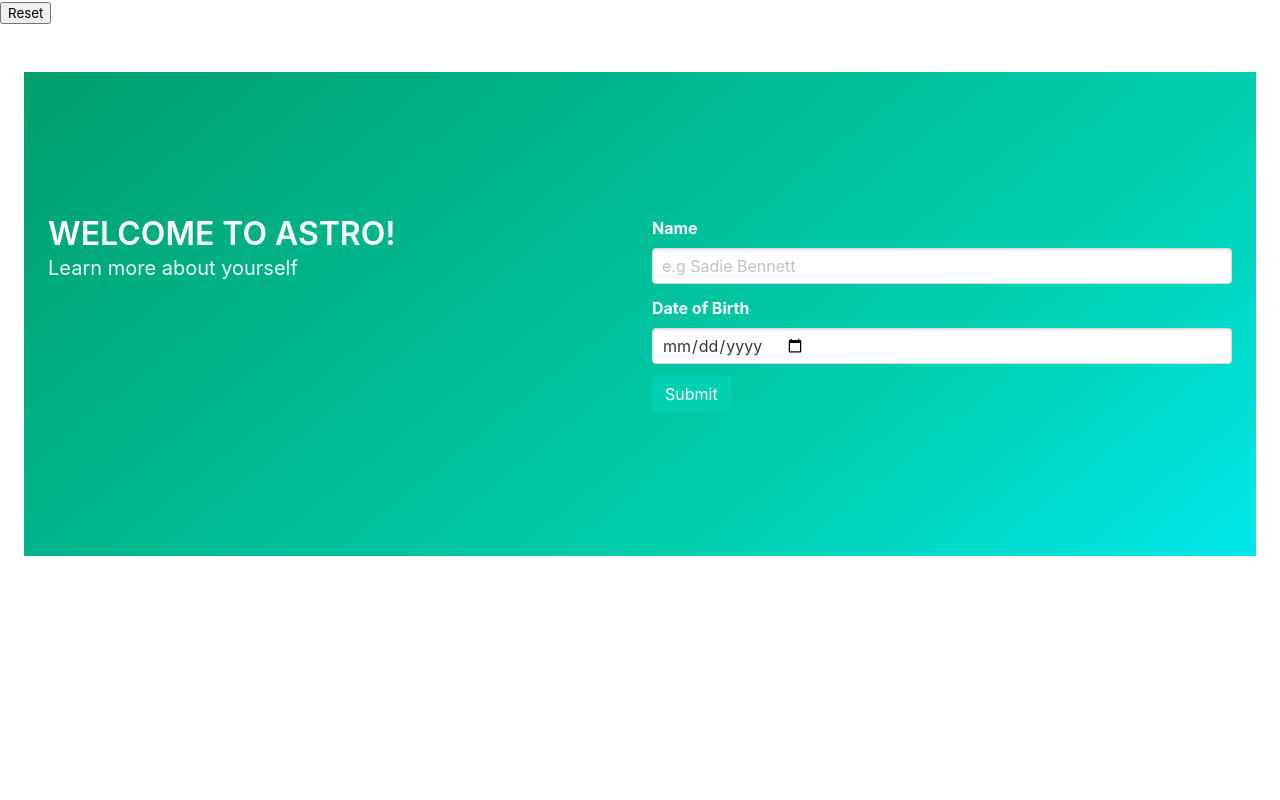
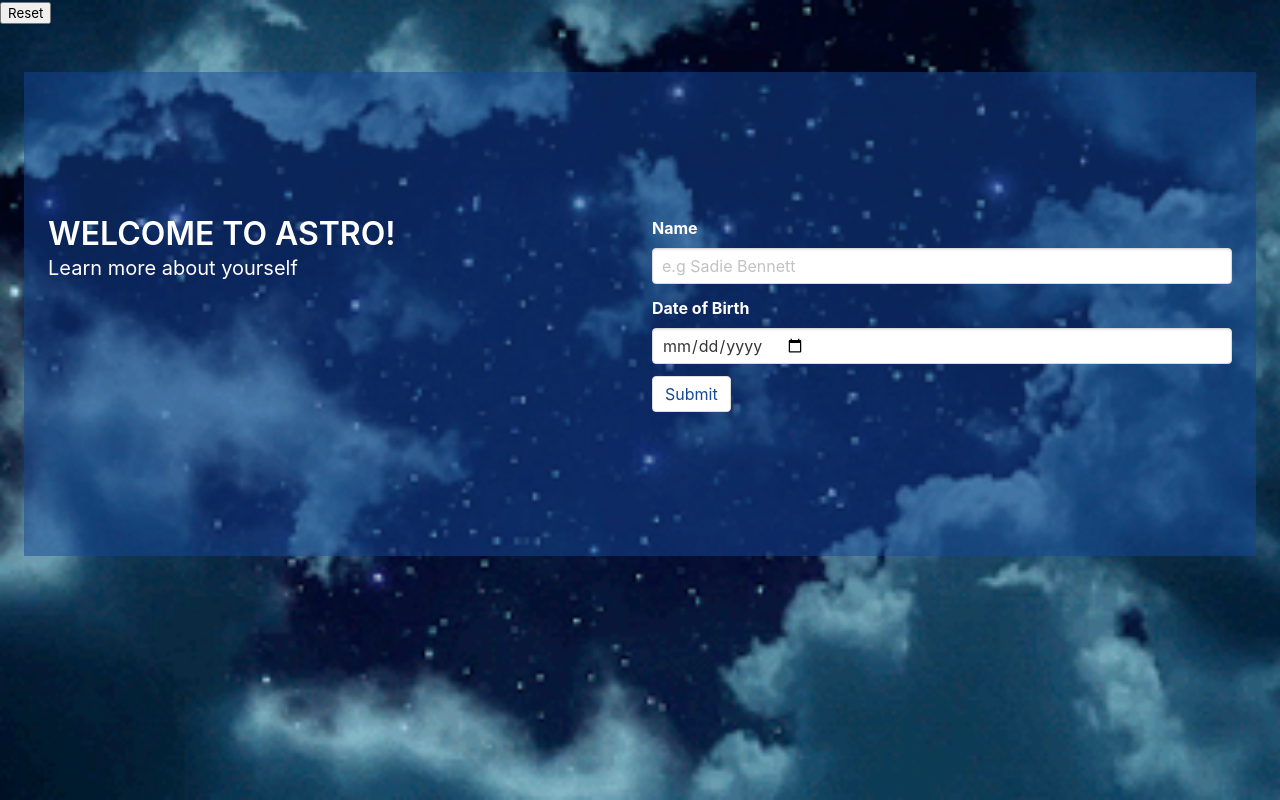
Before and after one commit to mnkillebr/astro-frontend, a plain HTML site: page index.html in a window 1280 px wide. Drawn offline with nearby package versions, Linux system fonts and the light colour scheme; no server answers.

Commit message:
welcome updates

```diff
--- a/index.css
+++ b/index.css
@@ -8,10 +8,19 @@
   }
 }
 
+h1.title, h2.subtitle, label.label {
+  color: white;
+}
+
+button.button {
+  color: #154796
+}
+
 section.hero {
   animation-name: home-div;
   animation-duration: 2s;
   animation-play-state: paused;
+  background: rgba(21,71,150,0.5)
 }
 
 section.running {
@@ -19,3 +28,8 @@ section.running {
     animation-play-state: running;
     animation-fill-mode: forwards;
 }
+
+html {
+  background: url(assets/sky.gif) no-repeat center center fixed;
+  background-size: cover;
+}
--- a/index.html
+++ b/index.html
@@ -12,7 +12,7 @@
   <body>
     <button class="reset">Reset</button>
     <section class="section is-fullwidth">
-      <section class="hero is-medium is-primary is-bold">
+      <section class="hero is-medium is-bold">
         <div class="hero-body">
           <div class="columns">
             <div class="column">
@@ -27,17 +27,17 @@
               <div class="field">
                 <label class="label">Name</label>
                 <div class="control">
-                  <input id="name" class="input" type="text" placeholder="e.g Sadie Bennett">
+                  <input required id="name" class="input" type="text" placeholder="e.g Sadie Bennett">
                 </div>
               </div>
               <div class="field">
                 <label class="label">Date of Birth</label>
                 <div class="control">
-                  <input id="dob" class="input" type="date">
+                  <input required id="dob" class="input" type="date">
                 </div>
               </div>
               <div class="control">
-                <button class="button is-primary">Submit</button>
+                <button class="button">Submit</button>
               </div>
             </div>
           </div>
```
Also changed, not shown: assets/otheroption.jpg (added), assets/pjimage.jpg (added), assets/sky.gif (added), 1 other file.
